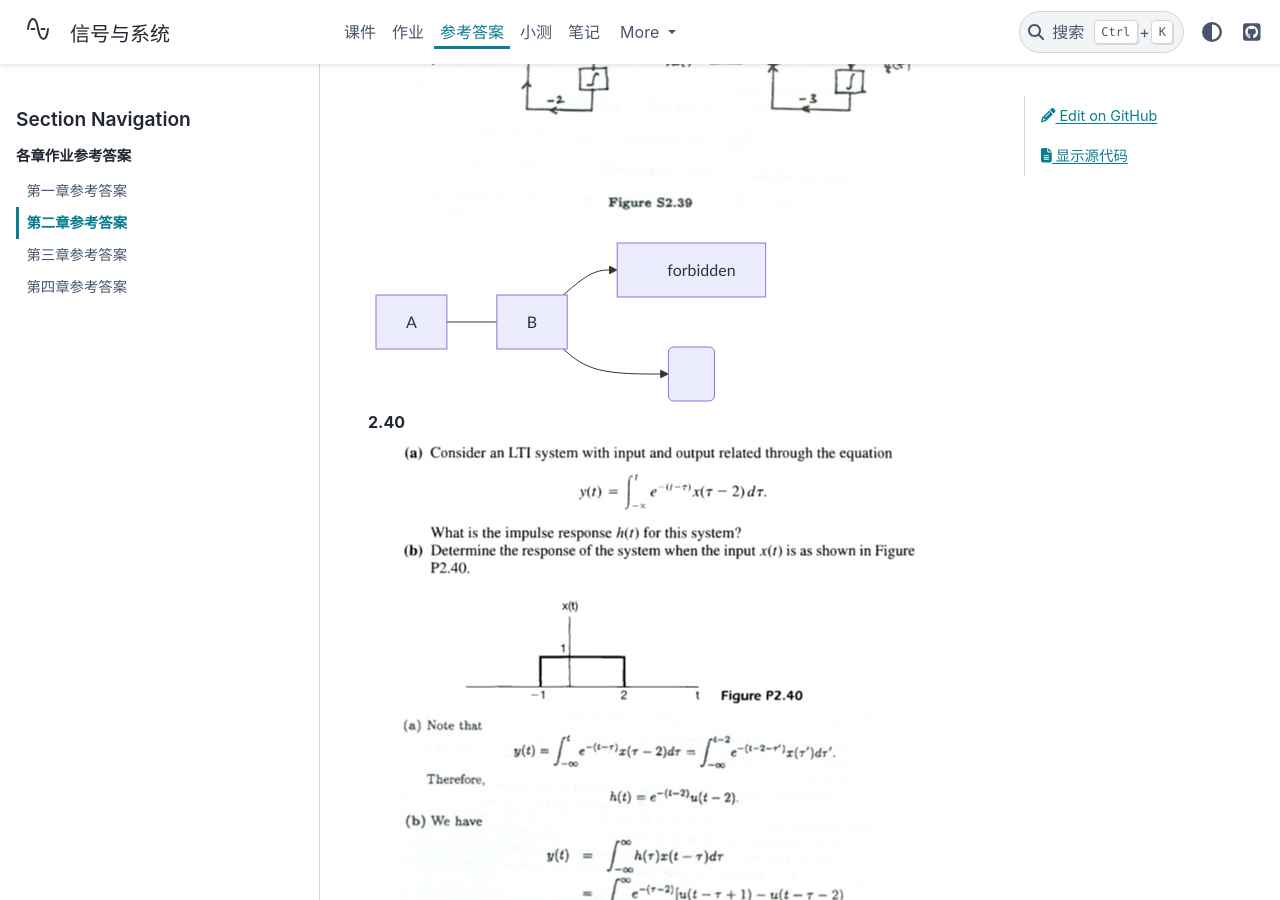
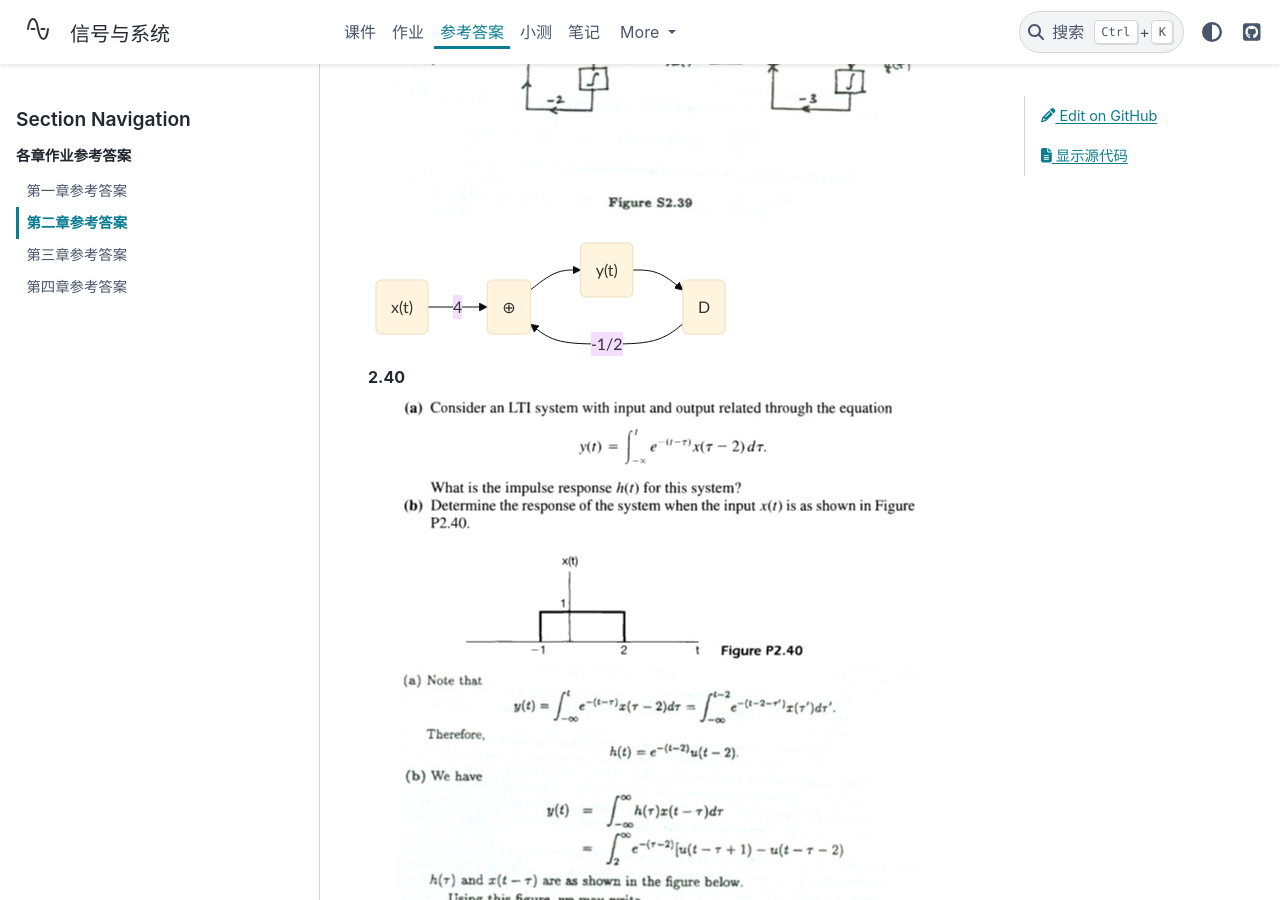
Before and after one commit to atlanswer/Signals-and-Systems, a Sphinx documentation site: the page built from doc/answer/chapter2.rst, in a window 1280 px wide and 900 px high, scrolled down 6775 px. Built offline with Sphinx 7.4.7 and the PyData theme 0.15.4, drawn with Linux system fonts in a browser that asks for light colours.

Commit message:
content: update 2.39

```diff
--- a/doc/answer/chapter2.rst
+++ b/doc/answer/chapter2.rst
@@ -123,18 +123,16 @@
    .. image:: assets/2-39a.jpg
    .. image:: assets/2-39a-2.jpg
 
-   .. .. mermaid::
-
-   ..    graph LR
-   ..       A --- B
-
 .. raw:: html
 
    <div class="mermaid">
-      graph LR
-         A --- B
-         B-->C[fa:fa-ban forbidden]
-         B-->D(fa:fa-spinner)
+      flowchart LR
+         X("x(t)")
+         S("⊕")
+         D("D")
+         Y("y(t)")
+         X -->|4| S --> Y
+         Y --> D -->|-1/2| S
    </div>
 
 2.40
--- a/doc/conf.py
+++ b/doc/conf.py
@@ -22,7 +22,7 @@ author = 'X. Zhao'
 copyright = 'CC BY-NC-SA 4.0'
 
 # The full version, including alpha/beta/rc tags
-release = '0.2.5'
+release = '0.2.6'
 
 
 # -- General configuration ---------------------------------------------------
@@ -63,7 +63,7 @@ mermaid_init_js = "requirejs(['https://unpkg.com/mermaid/dist/mermaid.min.js'],(
 
 def setup(app):
     app.add_js_file('https://unpkg.com/mermaid/dist/mermaid.min.js', priority=499)
-    app.add_js_file(None, body='mermaid.initialize({startOnLoad:true})', priority=499)
+    app.add_js_file(None, body='mermaid.initialize({startOnLoad:true, theme:"base"})', priority=499)
 
 # numpydoc config
 numpydoc_use_plots = True
```
